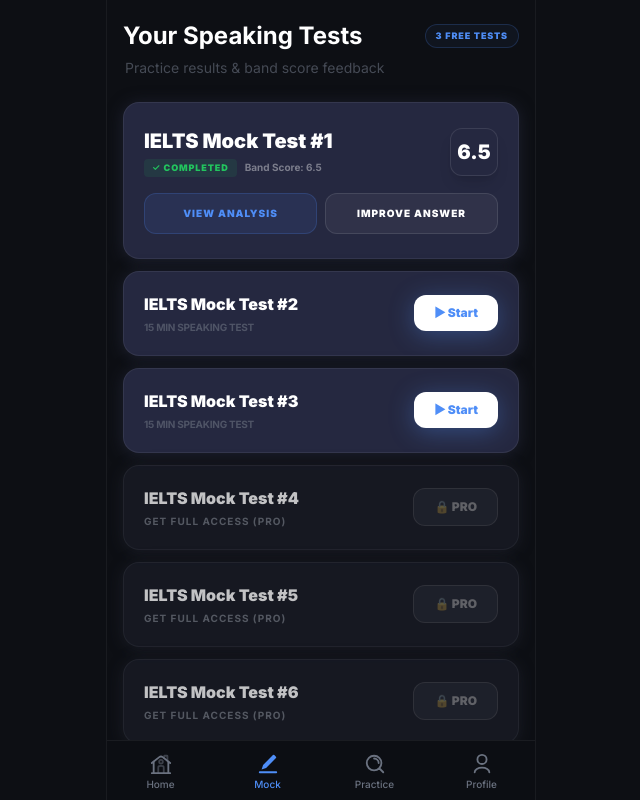
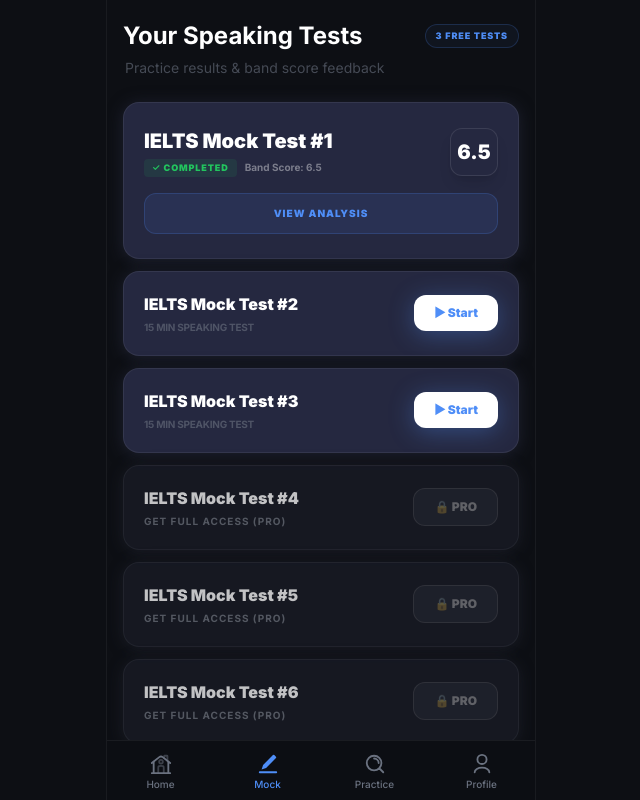
Before and after one commit to mirkomilablayev/speakzone-ui, a React (Vite) app: page / in a window 1280 px wide. Both pictures are taken after a click on the button 640 px from the left and 441 px from the top of the page. Shown: the whole page, without its empty margins (319-959 px from the left). Built offline with nearby package versions, Linux system fonts and the light colour scheme.

Commit message:
ux: remove Improve Answer from Mock list for completed tests

```diff
--- a/src/components/tabs/MockTab.jsx
+++ b/src/components/tabs/MockTab.jsx
@@ -109,11 +109,8 @@
 
               {m.status === "completed" && (
                  <div className="flex gap-2 px-1">
-                    <button className="flex-1 py-3 bg-accent/10 border border-accent/20 rounded-xl text-accent text-[10px] font-black uppercase tracking-widest hover:bg-accent/20 transition-all">
+                    <button className="flex-1 py-3 bg-accent/10 border border-accent/20 rounded-xl text-accent text-[10px] font-black uppercase tracking-widest hover:bg-accent/20 transition-all font-syne">
                        View Analysis
-                    </button>
-                    <button className="flex-1 py-3 bg-white/5 border border-white/10 rounded-xl text-white text-[10px] font-black uppercase tracking-widest hover:bg-white/10 transition-all">
-                       Improve Answer
                     </button>
                  </div>
               )}
```
